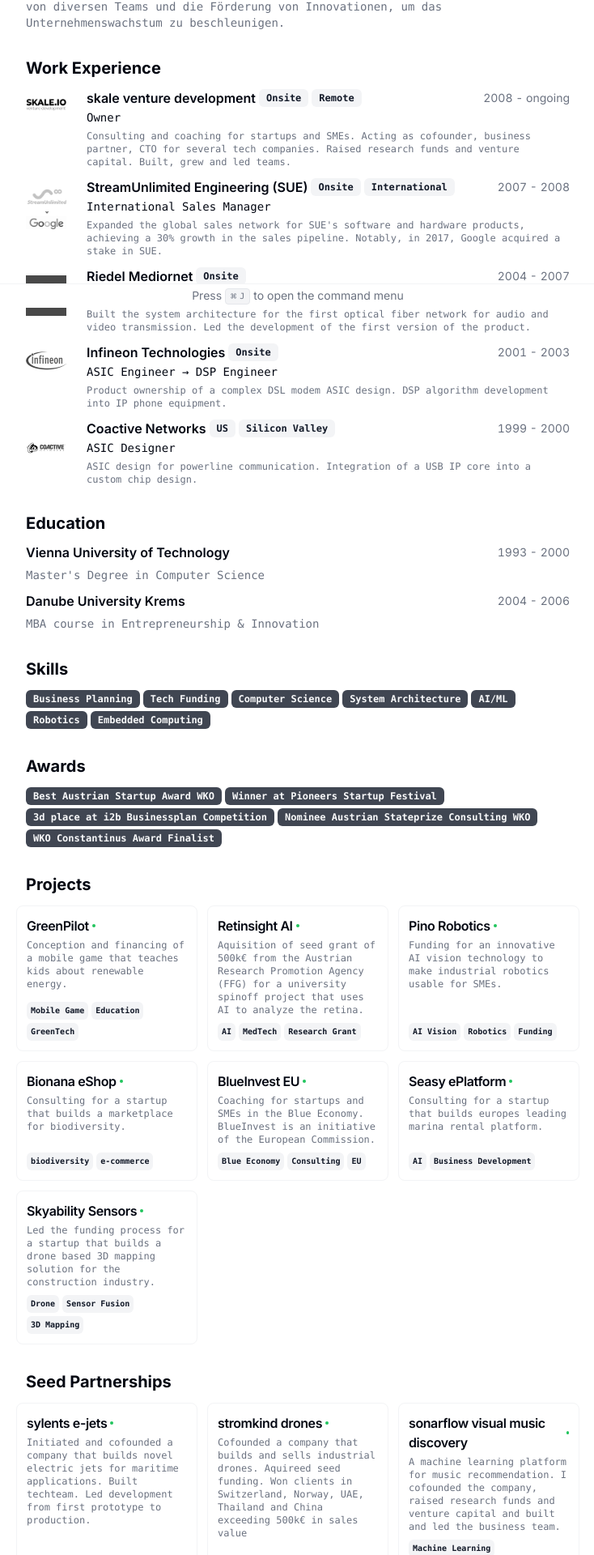
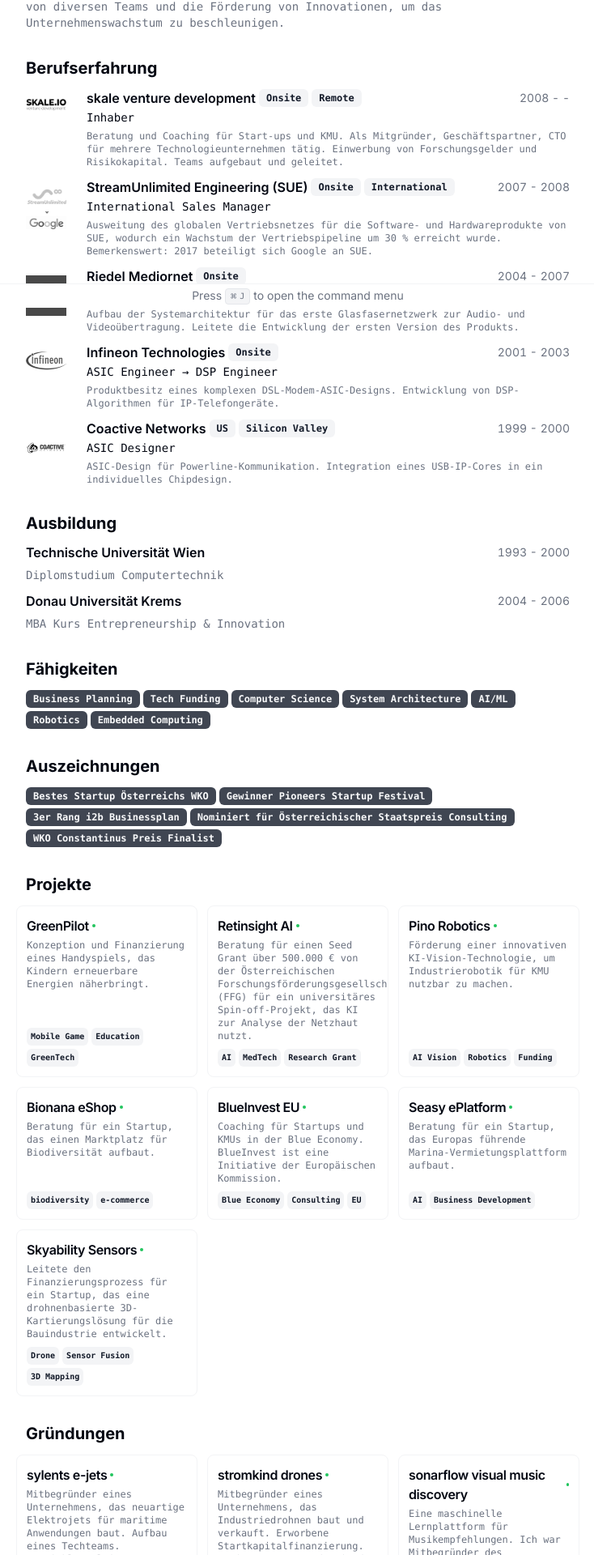
Before and after one commit to devskale/cv, a Next.js app: page /de in a window 1280 px wide. Shown: the part 420-2340 px from the top of the page at 81% size, without its empty margins (272-1006 px from the left). Built offline with nearby package versions, Linux system fonts and the light colour scheme.

Commit message:
übersetzung

```diff
--- a/src/app/de/page.tsx
+++ b/src/app/de/page.tsx
@@ -98,13 +98,13 @@
           </Avatar>
         </div>
         <Section>
-          <h2 className="text-xl font-bold">About</h2>
+          <h2 className="text-xl font-bold">Über Mich</h2>
           <p className="text-pretty font-mono text-sm text-muted-foreground">
             {RESUME_DATA.summary}
           </p>
         </Section>
         <Section>
-          <h2 className="text-xl font-bold">Work Experience</h2>
+          <h2 className="text-xl font-bold">Berufserfahrung</h2>
           {RESUME_DATA.work.map((work) => {
             return (
               <Card key={work.company}>
@@ -162,7 +162,7 @@
           })}
         </Section>
         <Section>
-          <h2 className="text-xl font-bold">Education</h2>
+          <h2 className="text-xl font-bold">Ausbildung</h2>
           {RESUME_DATA.education.map((education) => {
             return (
               <Card key={education.school}>
@@ -183,7 +183,7 @@
           })}
         </Section>
         <Section>
-          <h2 className="text-xl font-bold">Skills</h2>
+          <h2 className="text-xl font-bold">Fähigkeiten</h2>
           <div className="flex flex-wrap gap-1">
             {RESUME_DATA.skills.map((skill) => {
               return <Badge key={skill}>{skill}</Badge>;
@@ -191,7 +191,7 @@
           </div>
         </Section>
         <Section>
-          <h2 className="text-xl font-bold">Awards</h2>
+          <h2 className="text-xl font-bold">Auszeichnungen</h2>
           <div className="flex flex-wrap gap-1">
             {RESUME_DATA.awards.map((award) => {
               return <Badge key={award}>{award}</Badge>;
@@ -200,7 +200,7 @@
         </Section>
 
         <Section className="print-force-new-page scroll-mb-16">
-          <h2 className="text-xl font-bold">Projects</h2>
+          <h2 className="text-xl font-bold">Projekte</h2>
           <div className="-mx-3 grid grid-cols-1 gap-3 print:grid-cols-3 print:gap-2 md:grid-cols-2 lg:grid-cols-3">
             {RESUME_DATA.projects.map((project) => {
               return (
@@ -217,7 +217,7 @@
         </Section>
 
         <Section className="print-force-new-page scroll-mb-16">
-          <h2 className="text-xl font-bold">Seed Partnerships</h2>
+          <h2 className="text-xl font-bold">Gründungen</h2>
           <div className="-mx-3 grid grid-cols-1 gap-3 print:grid-cols-3 print:gap-2 md:grid-cols-2 lg:grid-cols-3">
             {RESUME_DATA.seeds.map((seed) => {
               return (
--- a/src/data/resume-data-de.tsx
+++ b/src/data/resume-data-de.tsx
@@ -43,14 +43,14 @@
   },
   education: [
     {
-      school: "Vienna University of Technology",
-      degree: "Master's Degree in Computer Science",
+      school: "Technische Universität Wien",
+      degree: "Diplomstudium Computertechnik",
       start: "1993",
       end: "2000",
     },
     {
-      school: "Danube University Krems",
-      degree: "MBA course in Entrepreneurship & Innovation",
+      school: "Donau Universität Krems",
+      degree: "MBA Kurs Entrepreneurship & Innovation",
       start: "2004",
       end: "2006",
     }
@@ -60,11 +60,11 @@
       company: "skale venture development",
       link: "https://www.skale.io",
       badges: ["Onsite", "Remote"],
-      title: "Owner",
+      title: "Inhaber",
       logo: skaleLogo,
       start: "2008",
-      end: "ongoing",
-      description: "Consulting and coaching for startups and SMEs. Acting as cofounder, business partner, CTO for several tech companies. Raised research funds and venture capital. Built, grew and led teams.",
+      end: "-",
+      description: "Beratung und Coaching für Start-ups und KMU. Als Mitgründer, Geschäftspartner, CTO für mehrere Technologieunternehmen tätig. Einwerbung von Forschungsgelder und Risikokapital. Teams aufgebaut und geleitet.",
     },
     {
       company: "StreamUnlimited Engineering (SUE)",
@@ -74,7 +74,7 @@
       logo: sueLogo,
       start: "2007",
       end: "2008",
-      description: "Expanded the global sales network for SUE's software and hardware products, achieving a 30% growth in the sales pipeline. Notably, in 2017, Google acquired a stake in SUE.",
+      description: "Ausweitung des globalen Vertriebsnetzes für die Software- und Hardwareprodukte von SUE, wodurch ein Wachstum der Vertriebspipeline um 30 % erreicht wurde. Bemerkenswert: 2017 beteiligt sich Google an SUE.",
     },
     {
       company: "Riedel Mediornet",
@@ -85,7 +85,7 @@
       start: "2004",
       end: "2007",
       description:
-        "Built the system architecture for the first optical fiber network for audio and video transmission. Led the development of the first version of the product.",
+        "Aufbau der Systemarchitektur für das erste Glasfasernetzwerk zur Audio- und Videoübertragung. Leitete die Entwicklung der ersten Version des Produkts.",
     },
     {
       company: "Infineon Technologies",
@@ -96,7 +96,7 @@
       start: "2001",
       end: "2003",
       description:
-        "Product ownership of a complex DSL modem ASIC design. DSP algorithm development into IP phone equipment.",
+        "Produktbesitz eines komplexen DSL-Modem-ASIC-Designs. Entwicklung von DSP-Algorithmen für IP-Telefongeräte.",
     },
     {
       company: "Coactive Networks",
@@ -107,7 +107,7 @@
       start: "1999",
       end: "2000",
       description:
-        "ASIC design for powerline communication. Integration of a USB IP core into a custom chip design.",
+        "ASIC-Design für Powerline-Kommunikation. Integration eines USB-IP-Cores in ein individuelles Chipdesign.",
     },
 
   ],
@@ -121,18 +121,18 @@
     "Embedded Computing",
   ],
   awards: [
-    "Best Austrian Startup Award WKO",
-    "Winner at Pioneers Startup Festival",
-    "3d place at i2b Businessplan Competition",
-    "Nominee Austrian Stateprize Consulting WKO",
-    "WKO Constantinus Award Finalist"
+    "Bestes Startup Österreichs WKO",
+    "Gewinner Pioneers Startup Festival",
+    "3er Rang i2b Businessplan",
+    "Nominiert für Österreichischer Staatspreis Consulting",
+    "WKO Constantinus Preis Finalist"
   ],
   projects: [
     {
       title: "GreenPilot",
       techStack: ["Mobile Game", "Education", "GreenTech"],
       description:
-        "Conception and financing of a mobile game that teaches kids about renewable energy.",
+        "Konzeption und Finanzierung eines Handyspiels, das Kindern erneuerbare Energien näherbringt.",
       logo: sLogo,
       link: {
         label: "greenpilot.at",
@@ -143,7 +143,7 @@
       title: "Retinsight AI",
       techStack: ["AI", "MedTech", "Research Grant"],
       description:
-        "Aquisition of seed grant of 500k€ from the Austrian Research Promotion Agency (FFG) for a university spinoff project that uses AI to analyze the retina.",
+        "Beratung für einen Seed Grant über 500.000 € von der Österreichischen Forschungsförderungsgesellschaft (FFG) für ein universitäres Spin-off-Projekt, das KI zur Analyse der Netzhaut nutzt.",
       logo: sLogo,
       link: {
         label: "Retinsight",
@@ -153,7 +153,7 @@
     {
       title: "Pino Robotics",
       techStack: ["AI Vision", "Robotics", "Funding"],
-      description: "Funding for an innovative AI vision technology to make industrial robotics usable for SMEs.",
+      description: "Förderung einer innovativen KI-Vision-Technologie, um Industrierobotik für KMU nutzbar zu machen.",
       logo: sLogo,
       link: {
         label: "cncmonster.eu",
@@ -167,11 +167,11 @@
         "e-commerce",
       ],
       description:
-        "Consulting for a startup that builds a marketplace for biodiversity.",
+        "Beratung für ein Startup, das einen Marktplatz für Biodiversität aufbaut.",
       logo: sLogo,
       link: {
         label: "bionana.at",
-        href: "https:/bionana.at/",
+        href: "https://www.bloomling.at/bionana",
       },
     },
     {
@@ -182,7 +182,7 @@
         "EU",
       ],
       description:
-        "Coaching for startups and SMEs in the Blue Economy. BlueInvest is an initiative of the European Commission.",
+        "Coaching für Startups und KMUs in der Blue Economy. BlueInvest ist eine Initiative der Europäischen Kommission.",
       logo: sLogo,
       link: {
         label: "blueinvest",
@@ -196,7 +196,7 @@
         "Business Development",
       ],
       description:
-        "Consulting for a startup that builds europes leading marina rental platform.",
+        "Beratung für ein Startup, das Europas führende Marina-Vermietungsplattform aufbaut.",
       logo: sLogo,
       link: {
         label: "seasy.com",
@@ -211,7 +211,7 @@
         "3D Mapping",
       ],
       description:
-        "Led the funding process for a startup that builds a drone based 3D mapping solution for the construction industry.",
+        "Leitete den Finanzierungsprozess für ein Startup, das eine drohnenbasierte 3D-Kartierungslösung für die Bauindustrie entwickelt.",
       logo: sLogo,
       link: {
         label: "skyability.com",
@@ -224,7 +224,7 @@
       title: "sylents e-jets",
       techStack: ["e-mobility", "maritime", "Production Rampup", "Germany"],
       description:
-        "Initiated and cofounded a company that builds novel electric jets for maritime applications. Built techteam. Led development from first prototype to production.",
+        "Mitbegründer eines Unternehmens, das neuartige Elektrojets für maritime Anwendungen baut. Aufbau eines Techteams. Entwicklungsleitung vom Prototyp bis zur Produktion.",
       logo: sLogo,
       link: {
         label: "sylents.de",
@@ -238,7 +238,7 @@
         "Drones",
         "Business Development"],
       description:
-        "Cofounded a company that builds and sells industrial drones. Aquireed seed funding. Won clients in Switzerland, Norway, UAE, Thailand and China exceeding 500k€ in sales value",
+        "Mitbegründer eines Unternehmens, das Industriedrohnen baut und verkauft. Erworbene Startkapitalfinanzierung. Gewinnung von Kunden in der Schweiz, Norwegen, den Vereinigten Arabischen Emiraten, Thailand und China mit einem Umsatzwert von über 500.000 €",
       logo: sLogo,
       link: {
         label: "stromkind.com",
@@ -253,7 +253,7 @@
         "Fundraising",
         "Venture Capital"
       ],
-      description: "A machine learning platform for music recommendation. I cofounded the company, raised research funds and venture capital and built and led the business team.",
+      description: "Eine maschinelle Lernplattform für Musikempfehlungen. Ich war Mitbegründer des Unternehmens, sammelte Forschungsgelder und Risikokapital und leitete das Business Team.",
       logo: sLogo,
       link: {
         label: "sonarflow.com",
--- a/src/data/resume-data-en.tsx
+++ b/src/data/resume-data-en.tsx
@@ -172,7 +172,7 @@
       logo: sLogo,
       link: {
         label: "bionana.at",
-        href: "https:/bionana.at/",
+        href: "https://www.bloomling.at/bionana",
       },
     },
     {
```
